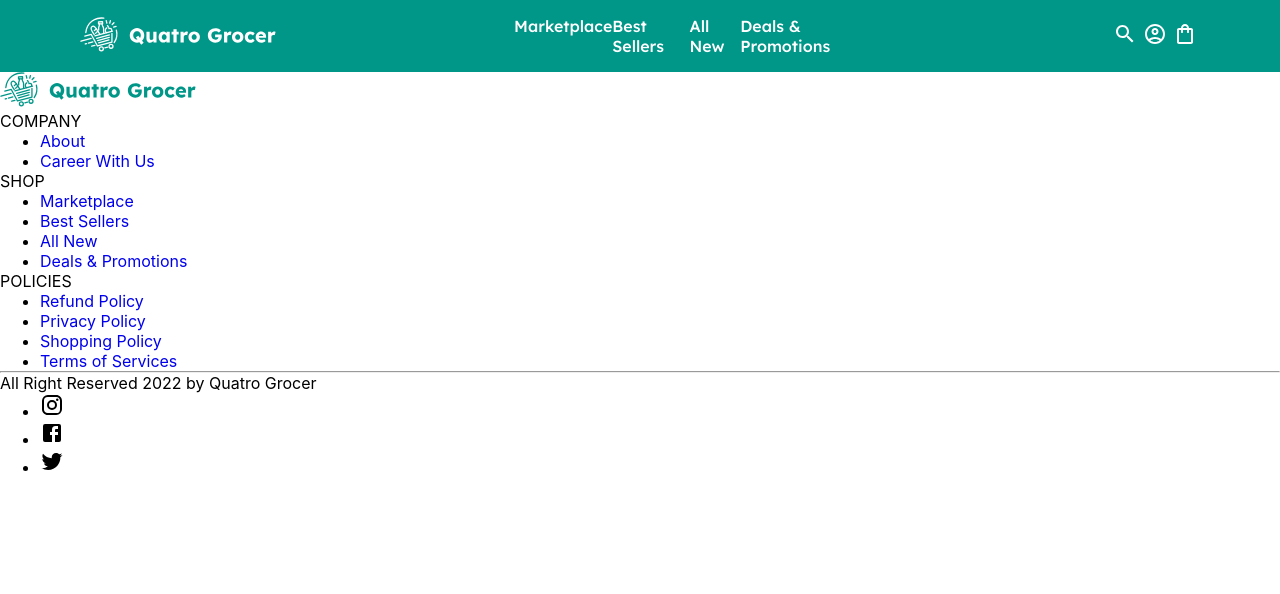
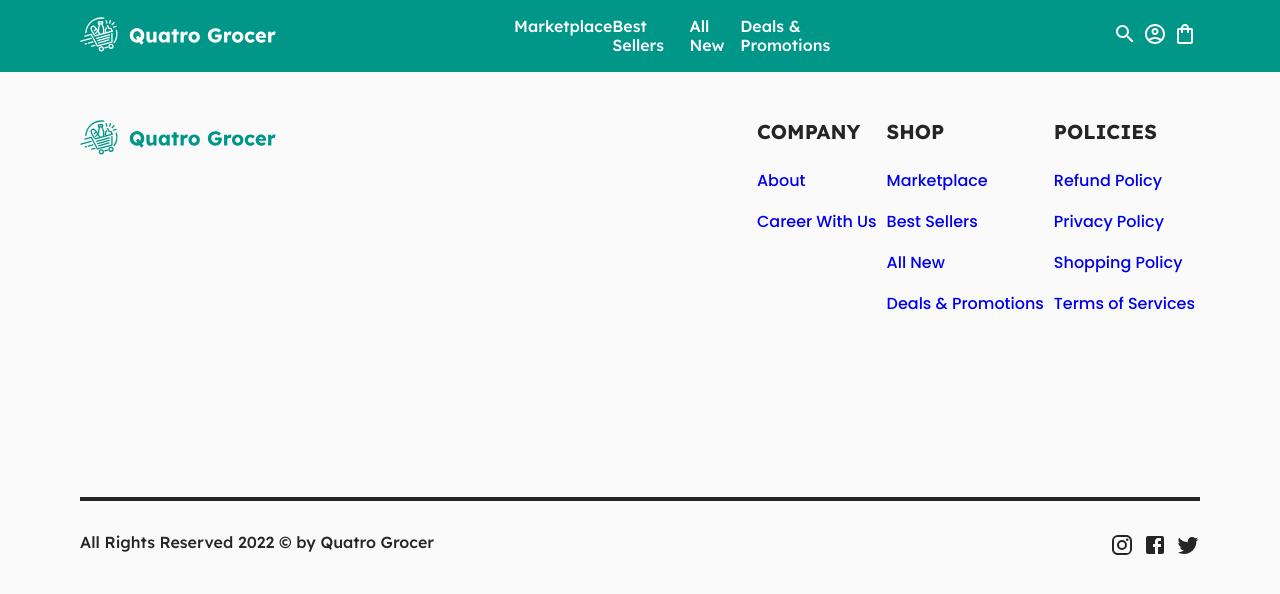
Before and after one commit to izT-1213/quatrogrocer-fe-drc-1, a React (Create React App) app: page /marketplace in a window 1280 px wide. Shown: the top 594 px of the page. Built offline with nearby package versions, Linux system fonts and the light colour scheme; a web font is replaced by a local one.

Commit message:
complete footer design

```diff
--- a/src/Components/footer/footer.css
+++ b/src/Components/footer/footer.css
@@ -22,4 +22,67 @@ a:active {
 *::before {
   margin: 0;
   box-sizing: border-box;
+}
+
+footer {
+  height: 32.875rem;
+  background-color: #fafafa;
+  padding: 0 5rem;
+  color: #252525;
+}
+footer .footer-top {
+  display: flex;
+  justify-content: space-between;
+  padding: 3rem 0 11.313rem 0;
+}
+footer .footer-top-right {
+  display: flex;
+  width: 40%;
+  justify-content: space-around;
+}
+footer .footer-top-right p {
+  font-family: "Lexend Deca";
+  font-weight: 700;
+  font-size: 1.25rem;
+  line-height: 120%;
+  padding: 0 0 0.5rem 0;
+}
+footer .footer-top-right ul {
+  font-family: "Poppins";
+  font-weight: 500;
+  font-size: 1rem;
+  padding: 0;
+  list-style: none;
+}
+footer .footer-top-right ul li {
+  padding: 1rem 0 0 0;
+}
+footer .line-2 {
+  border: 0.125rem solid #252525;
+}
+footer .footer-bottom {
+  display: flex;
+  justify-content: space-between;
+  padding: 2rem 0 2.438rem 0;
+}
+footer .footer-bottom-left p {
+  font-family: "Lexend Deca";
+  font-weight: 500;
+  font-size: 1rem;
+  line-height: 120%;
+}
+footer .footer-bottom-right {
+  width: 8%;
+}
+footer .footer-bottom-right ul {
+  padding: 0;
+  display: flex;
+  justify-content: space-between;
+  list-style: none;
+}
+footer .footer-bottom-right ul li {
+  cursor: pointer;
+}
+footer .footer-bottom-right ul li:hover {
+  color: #009688;
 }/*# sourceMappingURL=footer.css.map */
--- a/src/Components/footer/footer.jsx
+++ b/src/Components/footer/footer.jsx
@@ -7,9 +7,11 @@ import TwitterIcon from "@mui/icons-material/Twitter";
 import "../footer/footer.css";
 
 const Footer = () => {
+  const location = useLocation();
   return (
     <div>
       <footer className="footer">
+        <div className="footer-top">
           <div className="footer-top-left">
             <Link to={"/"}>
               <img
@@ -69,11 +71,13 @@ const Footer = () => {
               </ul>
             </div>
           </div>
+        </div>
 
         <hr className="line-2" />
 
+        <div className="footer-bottom">
           <div className="footer-bottom-left">
-          <p>All Right Reserved 2022 by Quatro Grocer</p>
+            <p>All Rights Reserved 2022 © by Quatro Grocer</p>
           </div>
 
           <div className="footer-bottom-right">
@@ -89,6 +93,7 @@ const Footer = () => {
               </li>
             </ul>
           </div>
+        </div>
       </footer>
     </div>
   );
--- a/src/Components/footer/footer.scss
+++ b/src/Components/footer/footer.scss
@@ -9,3 +9,82 @@
   margin: 0;
   box-sizing: border-box;
 }
+
+@mixin footer-section {
+  display: flex;
+}
+
+footer {
+  height: 32.875rem;
+  background-color: $grey-tint;
+  padding: 0 5rem;
+  color: $black-color;
+
+  .footer-top {
+    @include footer-section;
+    justify-content: space-between;
+    padding: 3rem 0 11.313rem 0;
+  }
+
+  .footer-top-right {
+    @include footer-section;
+    width: 40%;
+    justify-content: space-around;
+  }
+
+  .footer-top-right p {
+    font-family: $primary-fonts;
+    font-weight: 700;
+    font-size: 1.25rem;
+    line-height: 120%;
+    padding: 0 0 0.5rem 0;
+  }
+
+  .footer-top-right ul {
+    font-family: $secondary-fonts;
+    font-weight: 500;
+    font-size: 1rem;
+    padding: 0;
+    list-style: none;
+  }
+
+  .footer-top-right ul li {
+    padding: 1rem 0 0 0;
+  }
+
+  .line-2 {
+    border: 0.125rem solid $black-color;
+  }
+
+  .footer-bottom {
+    @include footer-section;
+    justify-content: space-between;
+    padding: 2rem 0 2.438rem 0;
+  }
+
+  .footer-bottom-left p {
+    font-family: $primary-fonts;
+    font-weight: 500;
+    font-size: 1rem;
+    line-height: 120%;
+  }
+
+  .footer-bottom-right {
+    width: 8%;
+  }
+
+  .footer-bottom-right ul {
+    padding: 0;
+    display: flex;
+    justify-content: space-between;
+    list-style: none;
+  }
+
+  .footer-bottom-right ul li {
+    cursor: pointer;
+  }
+
+  .footer-bottom-right ul li:hover {
+    color: $primary-color;
+  }
+}
--- a/src/Components/navbar/navbar.css
+++ b/src/Components/navbar/navbar.css
@@ -63,6 +63,7 @@ nav .nav-middle ul li {
   font-size: 1rem;
   font-weight: 500;
   font-family: "Lexend Deca";
+  line-height: 120%;
 }
 nav .nav-middle ul li:hover {
   color: #b2dfdb;
--- a/src/Components/navbar/navbar.scss
+++ b/src/Components/navbar/navbar.scss
@@ -50,7 +50,8 @@ nav {
   .nav-middle ul li {
     font-size: 1rem;
     font-weight: 500;
-    font-family: "Lexend Deca";
+    font-family: $primary-fonts;
+    line-height: 120%;
   }
 
   .nav-middle ul li:hover {
--- a/src/Scss/_fonts.scss
+++ b/src/Scss/_fonts.scss
@@ -1 +1,4 @@
 @import url("https://fonts.googleapis.com/css2?family=Lexend+Deca:wght@300;500;700&family=Poppins:wght@300;500;700&display=swap");
+
+$primary-fonts: "Lexend Deca";
+$secondary-fonts: "Poppins";
```
Also changed, not shown: src/Components/footer/footer-draft.jsx (deleted, +0 -91 lines), 2 other files (tests, documents, lock files or other folders). Lines whose indentation alone changed are shown as unchanged.
